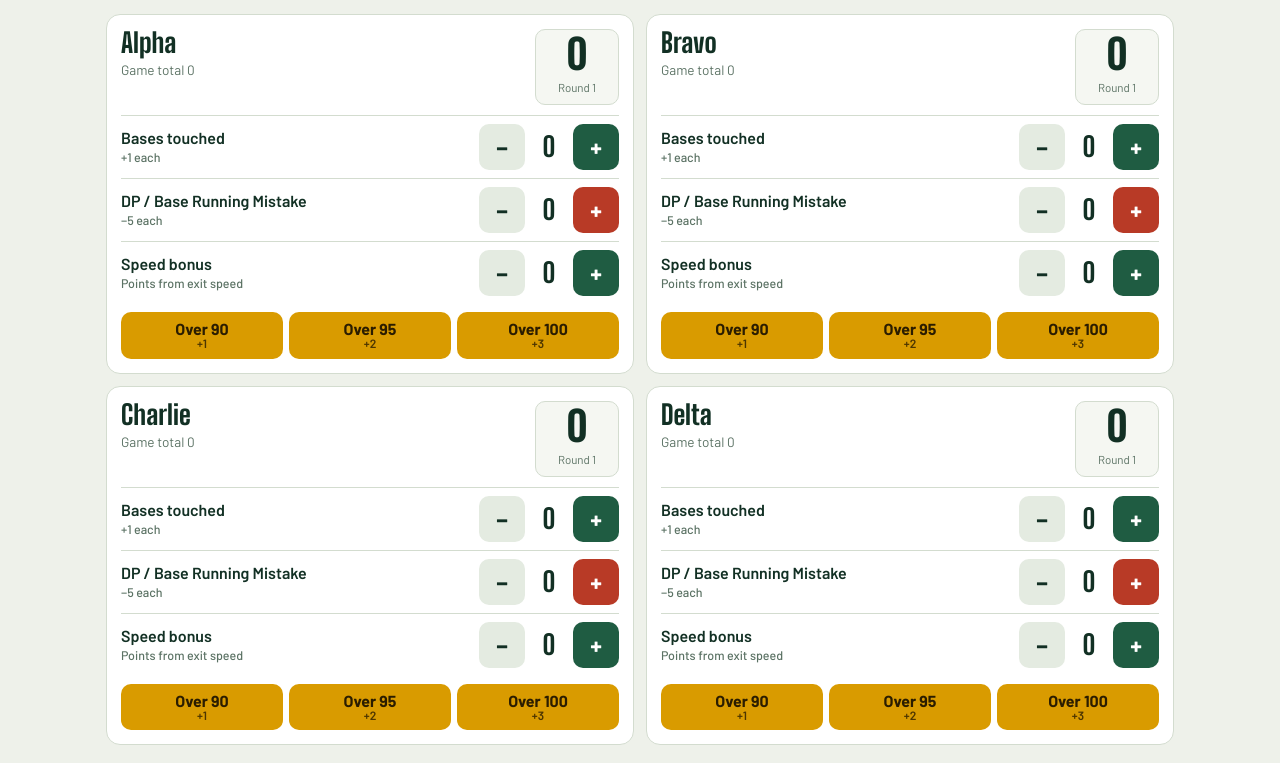
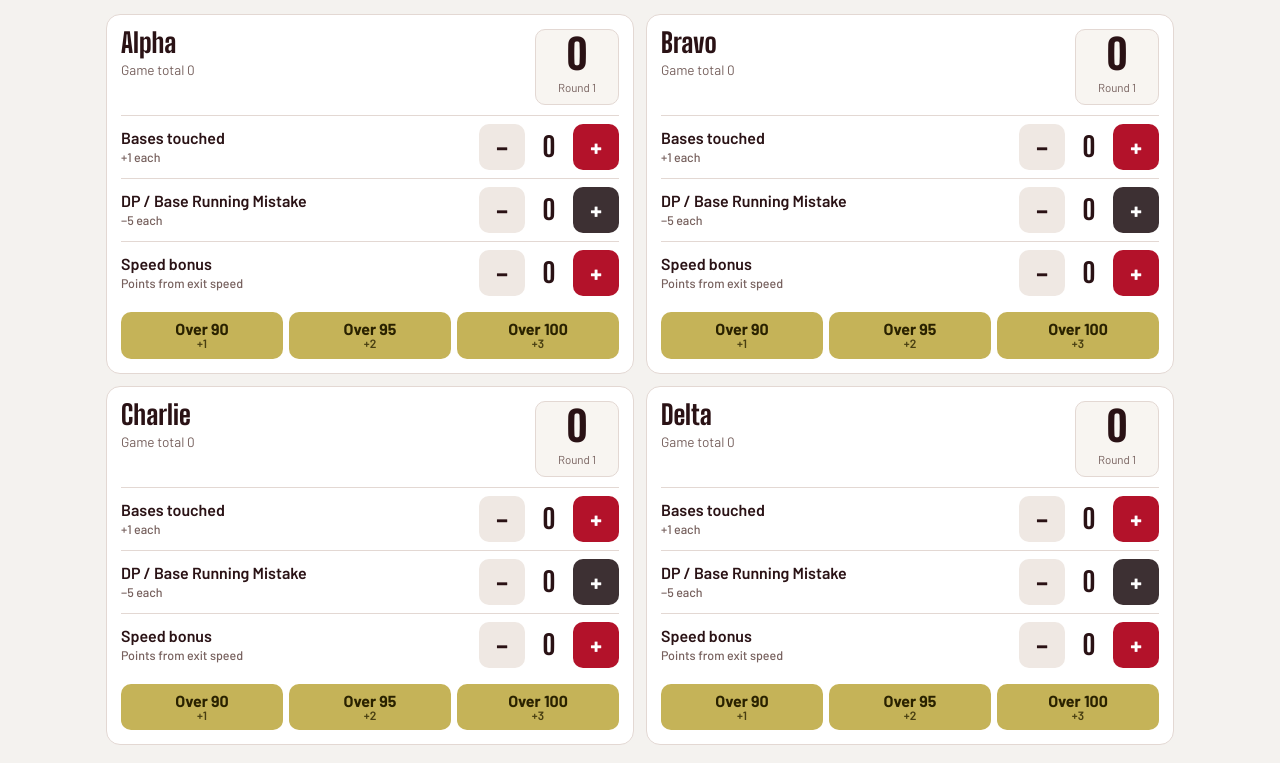
Before and after one commit to huntermize17/Point-Game-Scoring, a plain HTML site: page index.html in a window 1280 px wide. Shown: the part 294-1057 px from the top of the page. Drawn offline with Linux system fonts and the light colour scheme.

Commit message:
Add files via upload

```diff
--- a/index.html
+++ b/index.html
@@ -9,9 +9,9 @@
 <link href="https://fonts.googleapis.com/css2?family=Big+Shoulders+Display:wght@600;800;900&family=Barlow:wght@400;500;600;700&display=swap" rel="stylesheet">
 <style>
 :root{
-  --bg:#eef1ea; --panel:#ffffff; --panel2:#f5f7f2; --ink:#123024; --muted:#5b7264;
-  --line:#d3dccf; --field:#1f5c42; --bulb:#d99b00; --bulb-ink:#2b1d00; --bad:#b83a26; --good:#1f6b4a;
-  --btn:#e4ebe1; --btn-ink:#123024;
+  --bg:#f4f2ef; --panel:#ffffff; --panel2:#f8f5f1; --ink:#2a1215; --muted:#76605d;
+  --line:#e3d8d3; --field:#b3122a; --bulb:#c5b358; --bulb-ink:#2a2200; --bad:#8f0f22; --good:#b3122a;
+  --btn:#efe8e3; --btn-ink:#2a1215; --pen:#3d3033;
   --display:"Big Shoulders Display","Arial Narrow","Roboto Condensed",Impact,sans-serif;
   --ui:"Barlow","Segoe UI",Roboto,Helvetica,Arial,sans-serif;
   box-sizing:border-box;
@@ -20,15 +20,15 @@
 }
 @media (prefers-color-scheme: dark){
   :root:not([data-theme="light"]){
-    --bg:#0c231a; --panel:#143426; --panel2:#0f2b1f; --ink:#f1eee2; --muted:#9db6a6;
-    --line:#24503b; --field:#2b7a57; --bulb:#f4c531; --bulb-ink:#231800; --bad:#ef6a50; --good:#6fd39f;
-    --btn:#1d4533; --btn-ink:#f1eee2;
+    --bg:#1b0a0d; --panel:#2a1115; --panel2:#220c10; --ink:#f5efe6; --muted:#c7aca7;
+    --line:#4a1d23; --field:#c8102e; --bulb:#c5b358; --bulb-ink:#231c00; --bad:#ff8a93; --good:#d8c878;
+    --btn:#3b171c; --btn-ink:#f5efe6; --pen:#5b4b4e;
   }
 }
 :root[data-theme="dark"]{
-  --bg:#0c231a; --panel:#143426; --panel2:#0f2b1f; --ink:#f1eee2; --muted:#9db6a6;
-  --line:#24503b; --field:#2b7a57; --bulb:#f4c531; --bulb-ink:#231800; --bad:#ef6a50; --good:#6fd39f;
-  --btn:#1d4533; --btn-ink:#f1eee2;
+  --bg:#1b0a0d; --panel:#2a1115; --panel2:#220c10; --ink:#f5efe6; --muted:#c7aca7;
+    --line:#4a1d23; --field:#c8102e; --bulb:#c5b358; --bulb-ink:#231c00; --bad:#ff8a93; --good:#d8c878;
+    --btn:#3b171c; --btn-ink:#f5efe6; --pen:#5b4b4e;
 }
 *,*::before,*::after{box-sizing:inherit}
 html{scroll-padding-top:env(safe-area-inset-top,0px)}
@@ -50,7 +50,7 @@ h1{font-family:var(--display);font-weight:900;font-size:clamp(2.4rem,8vw,3.6rem)
 .rbtn b{display:block;font-family:var(--display);font-weight:800;font-size:1.6rem;line-height:1}
 .rbtn span{font-size:.72rem;color:var(--muted)}
 .rbtn[aria-pressed="true"]{background:var(--field);border-color:var(--field);color:#fff}
-.rbtn[aria-pressed="true"] span{color:#d6efe2}
+.rbtn[aria-pressed="true"] span{color:#f7d9dd}
 
 /* Situation board */
 .situation{display:flex;align-items:center;gap:18px;background:var(--field);color:#fff;border-radius:14px;padding:14px 18px;margin-bottom:16px}
@@ -81,7 +81,7 @@ h1{font-family:var(--display);font-weight:900;font-size:clamp(2.4rem,8vw,3.6rem)
 .stepper{display:flex;align-items:center;gap:4px}
 .stepper button{width:46px;height:46px;border-radius:10px;background:var(--btn);color:var(--btn-ink);font-size:1.5rem;font-weight:700;line-height:1}
 .stepper button.plus{background:var(--field);color:#fff}
-.stepper button.minus5{background:var(--bad);color:#fff}
+.stepper button.minus5{background:var(--pen);color:#fff}
 .stepper output{min-width:40px;text-align:center;font-family:var(--display);font-weight:800;font-size:1.7rem;font-variant-numeric:tabular-nums}
 .velo{display:flex;gap:6px;margin-top:8px;flex-wrap:wrap}
 .velo button{flex:1 1 0;min-width:74px;padding:8px 4px;border-radius:10px;background:var(--bulb);color:var(--bulb-ink);font-weight:700;line-height:1.1}
```
